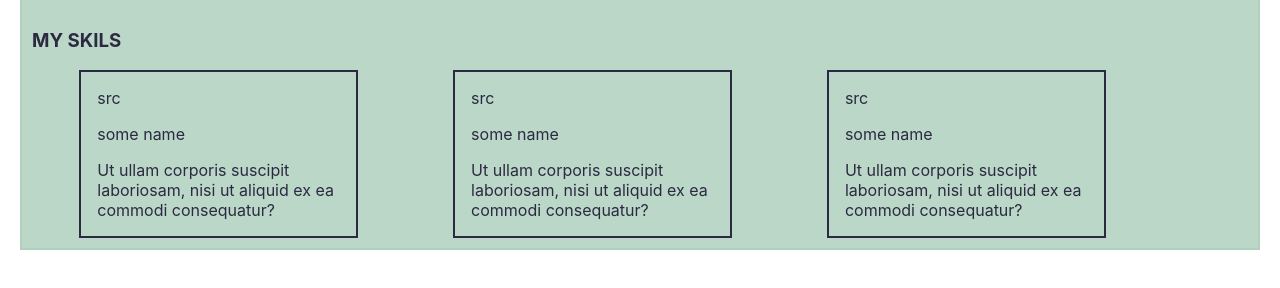
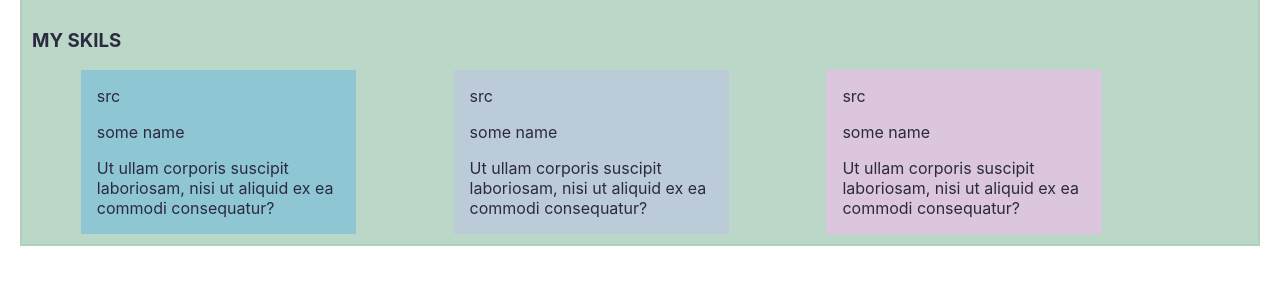
Before and after one commit to lisapatrikeevna/portfolio, a React (Create React App) app: page / in a window 1280 px wide. Shown: the part 630-918 px from the top of the page. Built offline with nearby package versions, Linux system fonts and the light colour scheme.

Commit message:
add style on map

```diff
--- a/src/components/Skils/Skils.jsx
+++ b/src/components/Skils/Skils.jsx
@@ -18,26 +18,26 @@ export const Main = () => {
             img: "src",
             name: "some name",
             desc: "Ut ullam corporis suscipit laboriosam, nisi ut aliquid ex ea commodi consequatur?",
-            // background: "#8ec6d3"
+            background: "#8ec6d3"
         },
         {
             img: "src",
             name: "some name",
             desc: "Ut ullam corporis suscipit laboriosam, nisi ut aliquid ex ea commodi consequatur?",
-            // background: "#bbcbd7"
+            background: "#bbcbd7"
         },
         {
             img: "src",
             name: "some name",
             desc: "Ut ullam corporis suscipit laboriosam, nisi ut aliquid ex ea commodi consequatur?",
-            // background: "#dbc6dd"
+            background: "#dbc6dd"
         }
     ]
     return (
         <div className={cl.ollSkils}>
             {skils.map(s => {
-                // return <div className={cl.wrappSkil} style={`background: ${s.background}`}>
-                return <div className={cl.wrappSkil}>
+                // return <div className={cl.wrappSkil} >
+                return <div className={cl.wrappSkil} style={{background: s.background}}>
                     <span>{s.img}</span>
                     <p>{s.name}</p>
                     <div>{s.desc}</div>
--- a/src/components/Skils/skils.module.css
+++ b/src/components/Skils/skils.module.css
@@ -5,7 +5,7 @@
     padding: 10px;
 }
 .wrappSkil{
-    border: 2px solid;
+    /*border: 2px solid;*/
     padding: 1em;
     width: 20%;
 }
```
